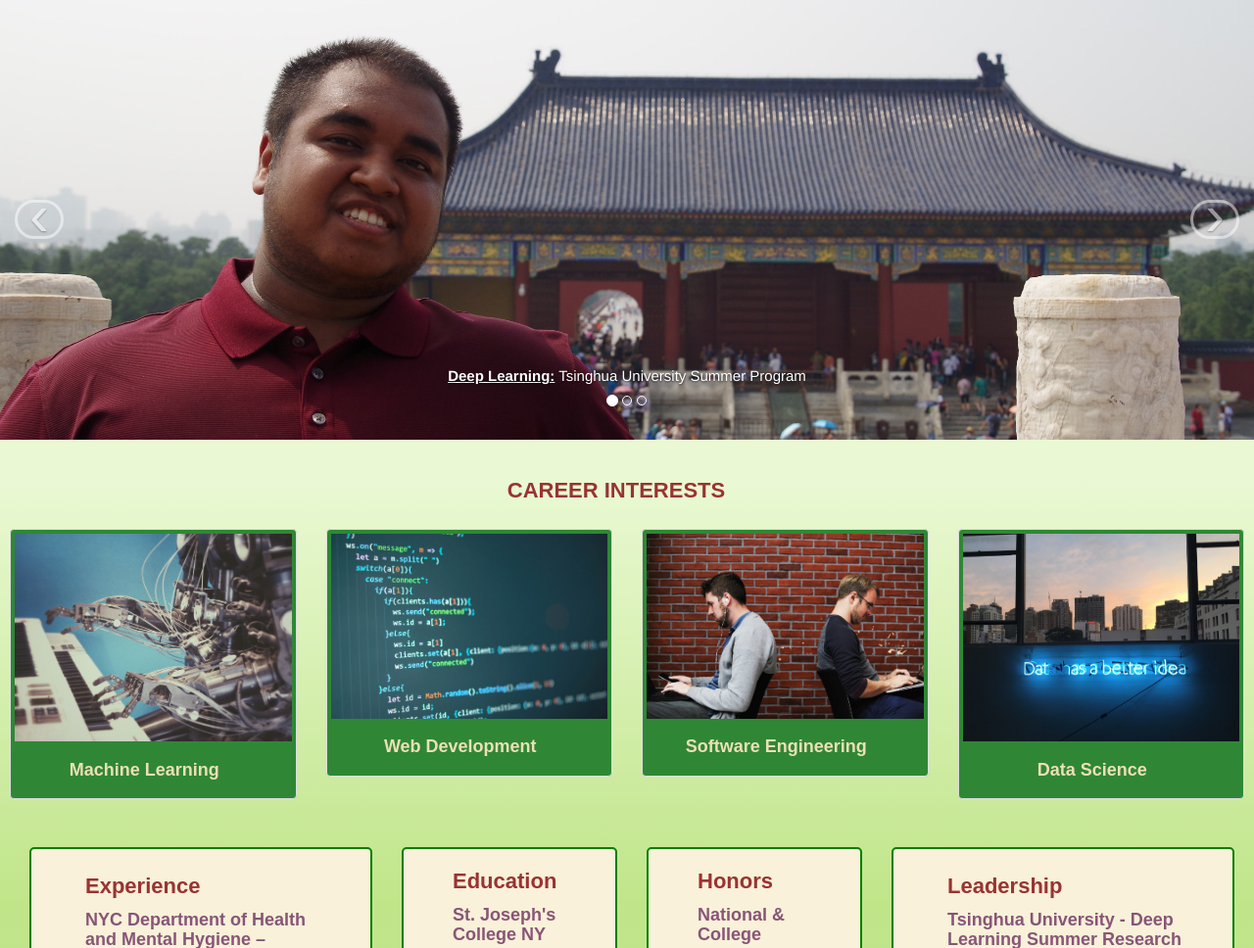
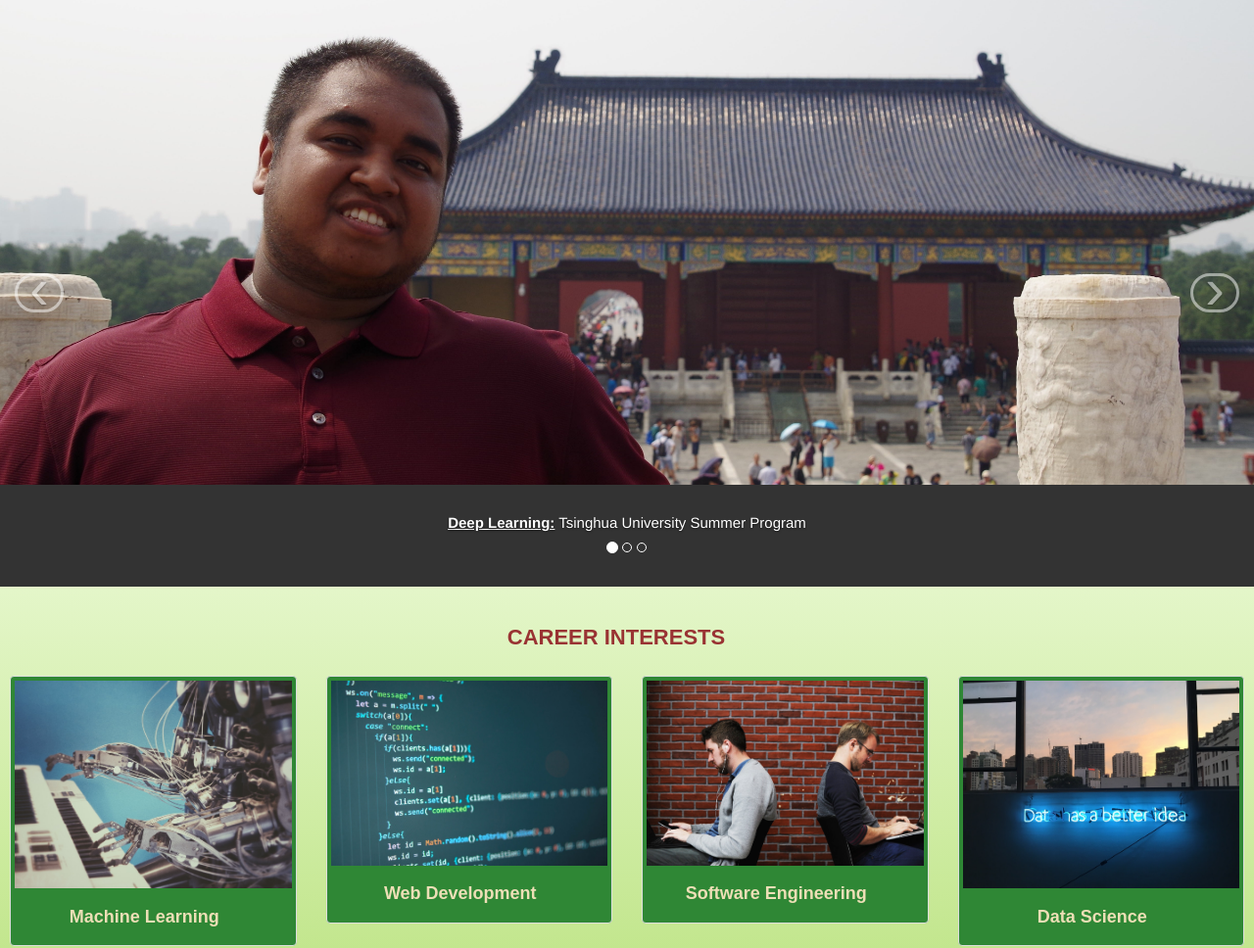
Before and after one commit to Ahoq/my_website, a Django app: page / in a window 1280 px wide. Shown: the part 171-1139 px from the top of the page at 98% size. Run offline with Django 3.2, Linux system fonts and the light colour scheme; some libraries are stand-ins or nearby versions.

Commit message:
index modified5

```diff
--- a/aweb/website/static/website/style.css
+++ b/aweb/website/static/website/style.css
@@ -36,7 +36,7 @@ body {
 .item {
     color: #666;
     background: #333;
-    height: 30em;
+    height: 40em;
     line-height: 10px;
     /* Align the text vertically center. */
     font-size: 1.5em;
```
